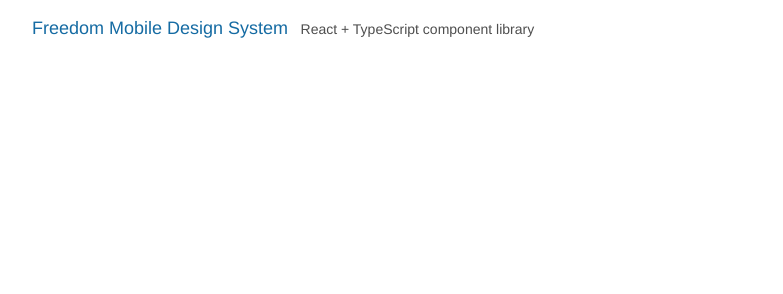
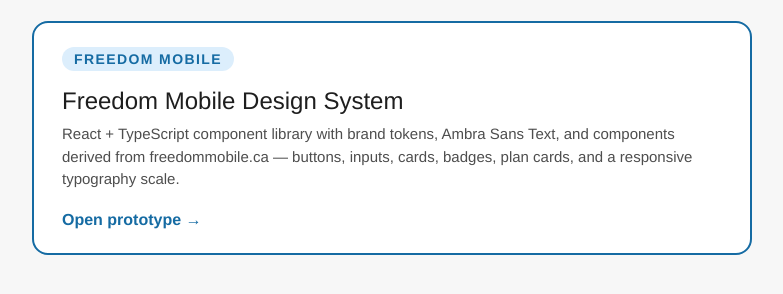
Before and after one commit to kpicc/kpicc.github.io, a plain HTML site: page index.html in a window 1280 px wide. Shown: the part 88-382 px from the top of the page, without its empty margins (248-1031 px from the left). Drawn offline with Linux system fonts and the light colour scheme.

Commit message:
Style prototypes as cards

```diff
--- a/index.html
+++ b/index.html
@@ -11,26 +11,58 @@
         margin: 48px auto;
         padding: 0 24px;
         color: #1e1e1e;
+        background: #f7f7f7;
       }
-      h1 { font-weight: 500; }
-      ul { list-style: none; padding: 0; }
-      li { margin: 12px 0; }
-      a {
+      h1 { font-weight: 500; margin-bottom: 24px; }
+      .card {
+        background: #ffffff;
+        border: 2px solid #156ba3;
+        border-radius: 16px;
+        padding: 24px 28px;
+      }
+      .card-tag {
+        display: inline-block;
+        background: #dceefc;
         color: #156ba3;
+        font-size: 14px;
+        font-weight: 700;
+        letter-spacing: 1.4px;
+        text-transform: uppercase;
+        padding: 4px 12px;
+        border-radius: 12px;
+      }
+      .card h2 {
+        font-size: 24px;
+        font-weight: 500;
+        color: #1e1e1e;
+        margin: 16px 0 8px;
+      }
+      .card p {
+        font-size: 15px;
+        line-height: 1.5;
+        color: #4e4e4e;
+        margin: 0 0 20px;
+      }
+      .card a {
+        color: #156ba3;
+        font-weight: 700;
+        font-size: 16px;
         text-decoration: none;
-        font-size: 18px;
       }
-      a:hover { text-decoration: underline; }
-      .desc { font-size: 14px; color: #4e4e4e; margin-left: 8px; }
+      .card a:hover { text-decoration: underline; }
     </style>
   </head>
   <body>
     <h1>Katrina's prototypes</h1>
-    <ul>
-      <li>
-        <a href="/freedom-design-system/">Freedom Mobile Design System</a>
-        <span class="desc">React + TypeScript component library</span>
-      </li>
-    </ul>
+    <div class="card">
+      <span class="card-tag">Freedom Mobile</span>
+      <h2>Freedom Mobile Design System</h2>
+      <p>
+        React + TypeScript component library with brand tokens, Ambra Sans Text,
+        and components derived from freedommobile.ca — buttons, inputs, cards,
+        badges, plan cards, and a responsive typography scale.
+      </p>
+      <a href="/freedom-design-system/">Open prototype &rarr;</a>
+    </div>
   </body>
 </html>
```
